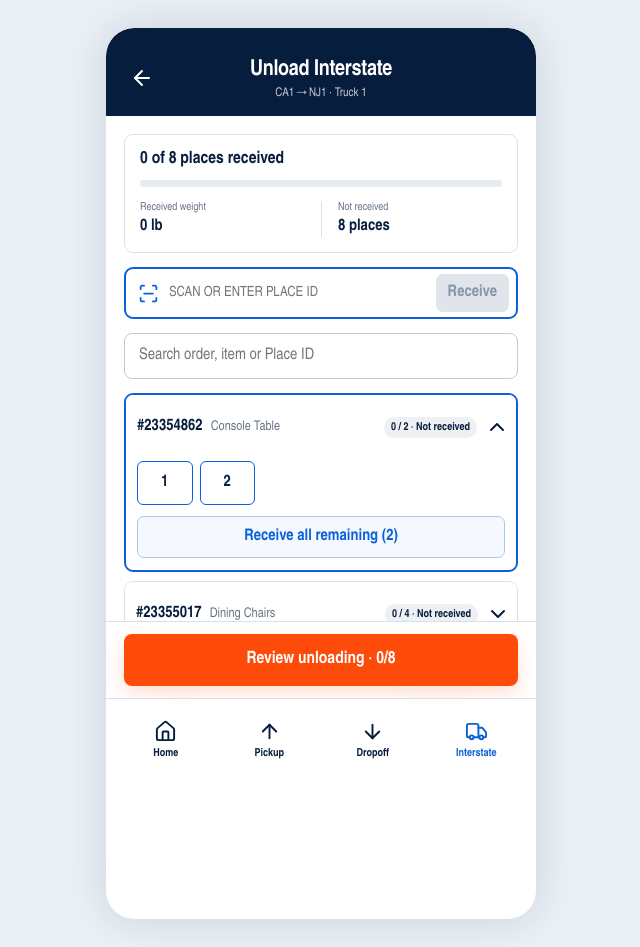
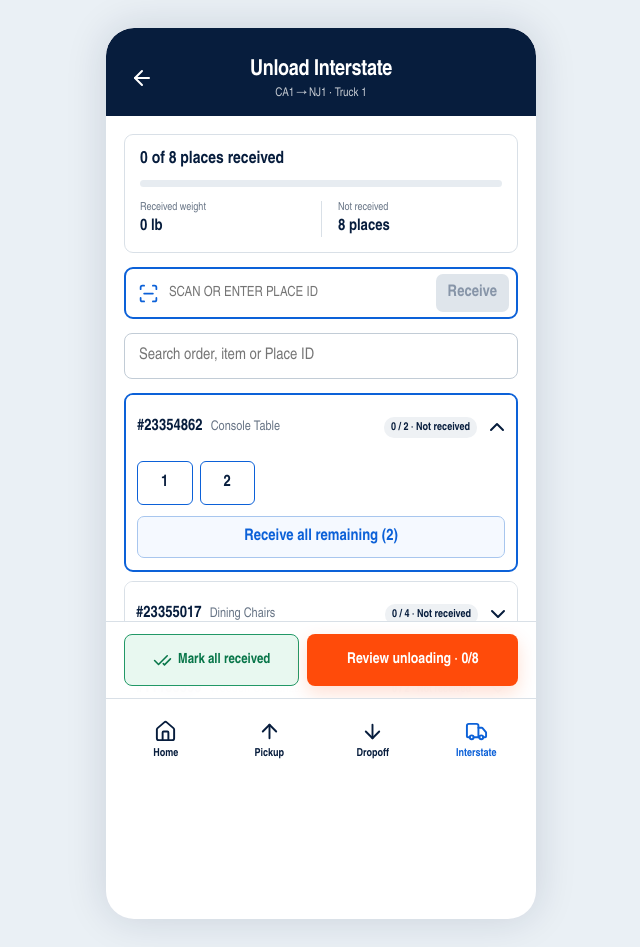
Before and after one commit to yarsuleimenov-code/Mobile_app, a React (Vite) app in the folder wireframe/: page /#/interstate in a window 1280 px wide. Both pictures are taken after a click on the button 640 px from the left and 649 px from the top of the page. Shown: the whole page, without its empty margins (319-959 px from the left). Built offline with nearby package versions, Linux system fonts and the light colour scheme.

Commit message:
Add bulk receive action for unloading

```diff
--- a/wireframe/src/interstate.css
+++ b/wireframe/src/interstate.css
@@ -113,6 +113,10 @@
 .unloading-place-picker dd { overflow-wrap: anywhere; }
 .load-all:disabled { opacity: .55; cursor: not-allowed; }
 .unloading-empty { padding: 32px 12px; color: var(--cargo-muted); text-align: center; }
+.unloading-flow-action { display: grid; grid-template-columns: 1fr 1.2fr; gap: 8px; }
+.unloading-flow-action .cargo-primary { min-width: 0; font-size: 15px; }
+.mark-all-received { min-width: 0; min-height: 52px; padding: 0 9px; display: flex; align-items: center; justify-content: center; gap: 6px; border: 1px solid #219866; border-radius: 8px; color: #087649; background: #e8f8f0; font-size: 14px; font-weight: 900; cursor: pointer; }
+.mark-all-received:disabled { color: #4e7564; border-color: #b9d8ca; background: #edf5f1; cursor: default; }
 .unloading-review,
 .unloading-complete { padding-bottom: 112px; }
 .review-ready.has-missing > span { background: #d88700; }
--- a/wireframe/src/interstateStore.tsx
+++ b/wireframe/src/interstateStore.tsx
@@ -19,6 +19,7 @@ interface InterstateContextValue {
   clearLoading: () => void
   createTrip: (trip: GeneratedInterstateTrip) => void
   receivePlace: (tripId: string, placeKey: string) => void
+  receiveAllPlaces: (tripId: string, placeKeys: string[]) => void
   toggleReceivedPlace: (tripId: string, placeKey: string) => void
   completeUnloading: (tripId: string) => void
 }
@@ -69,6 +70,10 @@ export function InterstateProvider({ children }: { children: ReactNode }) {
       ...current,
       [tripId]: current[tripId]?.includes(placeKey) ? current[tripId] : [...(current[tripId] ?? []), placeKey],
     })),
+    receiveAllPlaces: (tripId, placeKeys) => setUnloadingDrafts((current) => ({
+      ...current,
+      [tripId]: Array.from(new Set([...(current[tripId] ?? []), ...placeKeys])),
+    })),
     toggleReceivedPlace: (tripId, placeKey) => setUnloadingDrafts((current) => ({
       ...current,
       [tripId]: current[tripId]?.includes(placeKey)
--- a/wireframe/src/screens/InterstateUnloadingScreen.tsx
+++ b/wireframe/src/screens/InterstateUnloadingScreen.tsx
@@ -1,4 +1,4 @@
-import { Check, ChevronDown, ChevronUp, CircleAlert, FileText, PackageCheck, ScanLine, Truck } from 'lucide-react'
+import { Check, CheckCheck, ChevronDown, ChevronUp, CircleAlert, FileText, PackageCheck, ScanLine, Truck } from 'lucide-react'
 import { useMemo, useState, type FormEvent } from 'react'
 import { Navigate, useNavigate, useParams } from 'react-router-dom'
 import { CargoBottomNav, CargoFlowHeader } from '../cargo-components'
@@ -11,7 +11,7 @@ export function InterstateUnloadingScreen() {
   const navigate = useNavigate()
   const { tripId = '' } = useParams()
   const trip = interstateIncomingTrips.find((item) => item.tripId === tripId)
-  const { completeUnloading, completedUnloadingTripIds, receivePlace, toggleReceivedPlace, unloadingDrafts } = useInterstate()
+  const { completeUnloading, completedUnloadingTripIds, receiveAllPlaces, receivePlace, toggleReceivedPlace, unloadingDrafts } = useInterstate()
   const [expandedOrder, setExpandedOrder] = useState(() => trip?.manifest[0]?.orderNumber ?? '')
   const [selectedPlaceKey, setSelectedPlaceKey] = useState<string>()
   const [query, setQuery] = useState('')
@@ -141,7 +141,10 @@ export function InterstateUnloadingScreen() {
           {!visibleOrders.length ? <div className="unloading-empty">No manifest place matches this search.</div> : null}
         </section>
       </div>
-      <div className="flow-action interstate-flow-action"><button type="button" className="cargo-primary" onClick={() => setReviewing(true)}>Review unloading · {receivedPlaces.length}/{trip.placeCount}</button></div>
+      <div className="flow-action interstate-flow-action unloading-flow-action">
+        <button type="button" className="mark-all-received" disabled={receivedPlaces.length === trip.placeCount} onClick={() => receiveAllPlaces(trip.tripId, trip.manifest.map((place) => place.key))}><CheckCheck size={19} /> {receivedPlaces.length === trip.placeCount ? 'All received' : 'Mark all received'}</button>
+        <button type="button" className="cargo-primary" onClick={() => setReviewing(true)}>Review unloading · {receivedPlaces.length}/{trip.placeCount}</button>
+      </div>
       <CargoBottomNav />
     </div>
   )
```
